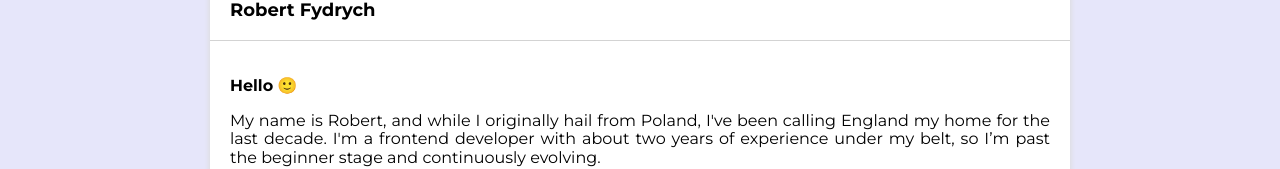
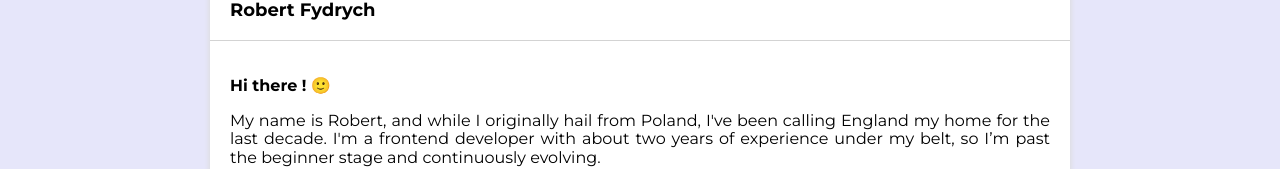
Before and after one commit to RobFyd/To-Do-List-in-React, a React (Create React App) app: page /#/author in a window 1280 px wide. Shown: the part 236-405 px from the top of the page. Built offline with nearby package versions, Linux system fonts and the light colour scheme.

Commit message:
fix: update greeting text for improved friendliness

```diff
--- a/src/features/author/AuthorPage.tsx
+++ b/src/features/author/AuthorPage.tsx
@@ -12,7 +12,7 @@ function AuthorPage() {
         body={
           <WrapperAuthor>
             <p>
-              <strong>Hello</strong> 🙂
+              <strong>Hi there !</strong> 🙂
             </p>
             <p>
               My name is Robert, and while I originally hail from Poland, I've been calling England my home for the last decade. I'm a frontend developer with about two years of experience under my belt, so I’m past the beginner stage and continuously evolving.
```
